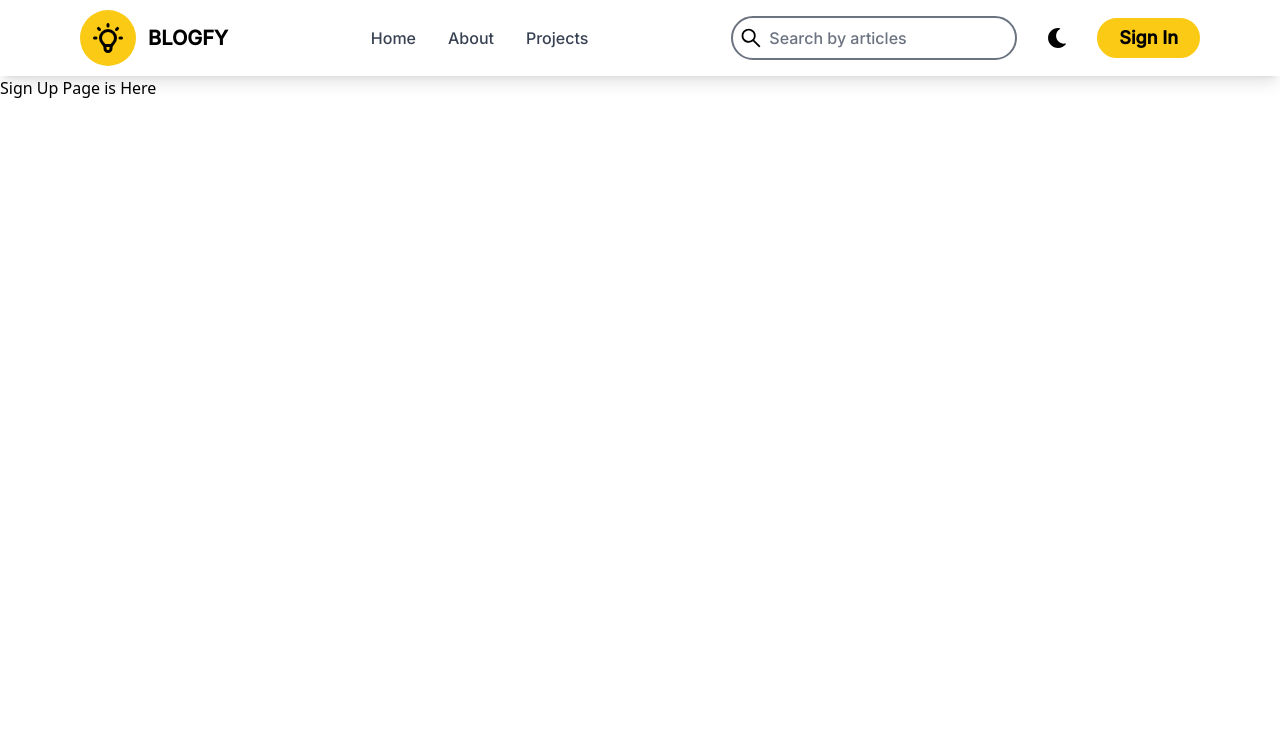
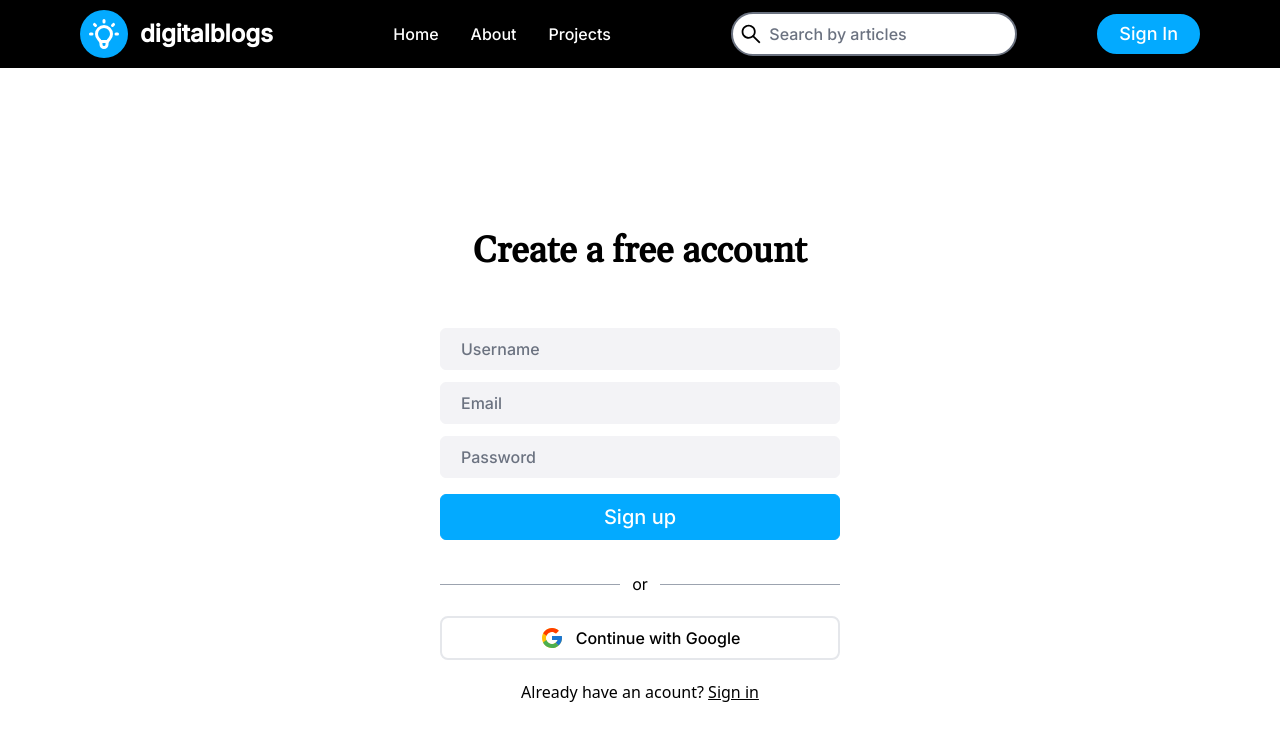
Before and after one commit to a-rayhan/mern-blog, a React (Vite) app in the folder client/: page /sign-up in a window 1280 px wide. Shown: the top 740 px of the page. Built offline with nearby package versions, Linux system fonts and the light colour scheme.

Commit message:
Create userauth pages UI

```diff
--- a/client/src/components/Header.jsx
+++ b/client/src/components/Header.jsx
@@ -8,30 +8,32 @@ import { Link, useLocation } from "react-router-dom";
 export default function Header() {
   const path = useLocation().pathname;
   return (
-    <div className="shadow-lg">
-      <Navbar className="max-w-6xl mx-auto">
-        <Link to='/' className="flex items-center gap-x-3">
-          <div className="w-14 h-14 rounded-full bg-yellow-300 flex items-center justify-center">
-            <HiOutlineLightBulb className="text-4xl" />
+    <div className="bg-black">
+      <Navbar className="max-w-6xl mx-auto bg-black">
+        <Link to="/" className="flex items-center gap-x-3">
+          <div className="w-12 h-12 rounded-full bg-[#03aaff] flex items-center justify-center">
+            <HiOutlineLightBulb className="text-4xl text-white" />
           </div>
-          <h1 className="font-inter text-xl font-semibold hidden md:inline">BLOGFY</h1>
+          <h1 className="text-white font-inter text-2xl font-bold hidden md:inline">
+            digitalblogs
+          </h1>
         </Link>
 
         <Navbar.Collapse className="hidden lg:inline">
-          <Navbar.Link active={path === '/'} as={'div'}>
-            <Link to="/" className="font-inter text-base">
+          <Navbar.Link active={path === "/"} as={"div"}>
+            <Link to="/" className="font-inter text-base text-white">
               Home
             </Link>
           </Navbar.Link>
 
-          <Navbar.Link active={path === '/about'} as={'div'}>
-            <Link to="/about" className="font-inter text-base">
+          <Navbar.Link active={path === "/about"} as={"div"}>
+            <Link to="/about" className="font-inter text-base text-white">
               About
             </Link>
           </Navbar.Link>
 
-          <Navbar.Link active={path === '/projects'} as={'div'}>
-            <Link to="/projects" className="font-inter text-base">
+          <Navbar.Link active={path === "/projects"} as={"div"}>
+            <Link to="/projects" className="font-inter text-base text-white">
               Projects
             </Link>
           </Navbar.Link>
@@ -59,7 +61,7 @@ export default function Header() {
           </div>
 
           <Link to="/sign-in">
-            <button className="font-inter border-2 px-5 py-1 rounded-full border-yellow-300 font-semibold text-lg bg-yellow-300 hover:bg-transparent duration-100">
+            <button className="font-inter border-2 px-5 py-1 rounded-full border-[#03aaff] font-medium text-lg bg-[#03aaff] text-white hover:bg-transparent hover:text-white duration-100">
               Sign In
             </button>
           </Link>
@@ -68,19 +70,19 @@ export default function Header() {
         </div>
 
         <Navbar.Collapse className="md:hidden">
-          <Navbar.Link active={path === '/'} as={'div'}>
+          <Navbar.Link active={path === "/"} as={"div"}>
             <Link to="/" className="font-inter text-base">
               Home
             </Link>
           </Navbar.Link>
 
-          <Navbar.Link active={path === '/about'} as={'div'}>
+          <Navbar.Link active={path === "/about"} as={"div"}>
             <Link to="/about" className="font-inter text-base">
               About
             </Link>
           </Navbar.Link>
 
-          <Navbar.Link active={path === '/projects'} as={'div'}>
+          <Navbar.Link active={path === "/projects"} as={"div"}>
             <Link to="/projects" className="font-inter text-base">
               Projects
             </Link>
--- a/client/src/pages/SignIn.jsx
+++ b/client/src/pages/SignIn.jsx
@@ -1,9 +1,55 @@
-import React from 'react'
+import React from "react";
+import { FcGoogle } from "react-icons/fc";
+import { Link } from "react-router-dom";
 
 export default function SignIn() {
   return (
-    <div>
-      SignIn
+    <div className="flex justify-center items-center h-screen">
+      <div className="w-[80%] max-w-[400px] mx-auto">
+        <h1 className="text-4xl font-semibold text-center font-gelasio mb-14">
+          Sign in to continue
+        </h1>
+
+        <form>
+          <input
+            name="email"
+            type="text"
+            id="email"
+            placeholder="Email"
+            className="w-[100%] rounded-md px-5 bg-[#f3f3f6] border border-[#f3f3f6] focus:bg-transparent font-medium font-inter mb-3"
+          />
+
+          <input
+            name="password"
+            type="password"
+            id="password"
+            placeholder="Password"
+            className="w-[100%] rounded-md px-5 bg-[#f3f3f6] border border-[#f3f3f6] focus:bg-transparent font-medium font-inter mb-4"
+          />
+
+          <button type="submit" className="bg-[#03aaff] w-[100%] rounded-md py-2 border border-[#03aaff] focus:bg-transparent font-medium font-inter text-white text-xl">
+            Sign in
+          </button>
+        </form>
+
+        <div className="flex items-center gap-3 mt-8 mb-5">
+          <div className="w-full bg-gray-400 h-[1px]"></div>
+          <p className="text-center text-base font-inter">or</p>
+          <div className="w-full bg-gray-400 h-[1px]"></div>
+        </div>
+
+        <button className="border-2 w-full font-inter font-medium rounded-lg py-2 flex items-center gap-x-3 justify-center">
+          <FcGoogle className="text-2xl" />
+          Continue with Google
+        </button>
+
+        <p className="text-center mt-5">
+          Have no acount?{" "}
+          <Link to="/sign-up" className="underline font-medium">
+            Sign up
+          </Link>
+        </p>
+      </div>
     </div>
-  )
+  );
 }
--- a/client/src/pages/SignUp.jsx
+++ b/client/src/pages/SignUp.jsx
@@ -1,9 +1,63 @@
-import React from 'react'
+import React from "react";
+import { FcGoogle } from "react-icons/fc";
+import { Link } from "react-router-dom";
 
 export default function SignUp() {
   return (
-    <div>
-      Sign Up Page is Here
+    <div className="flex justify-center items-center h-screen">
+      <div className="w-[80%] max-w-[400px] mx-auto">
+        <h1 className="text-4xl font-semibold text-center font-gelasio mb-14">
+          Create a free account
+        </h1>
+
+        <form>
+          <input
+            name="username"
+            type="text"
+            id="username"
+            placeholder="Username"
+            className="w-[100%] rounded-md px-5 bg-[#f3f3f6] border border-[#f3f3f6] focus:bg-transparent font-medium font-inter mb-3"
+          />
+
+          <input
+            name="email"
+            type="text"
+            id="email"
+            placeholder="Email"
+            className="w-[100%] rounded-md px-5 bg-[#f3f3f6] border border-[#f3f3f6] focus:bg-transparent font-medium font-inter mb-3"
+          />
+
+          <input
+            name="password"
+            type="password"
+            id="password"
+            placeholder="Password"
+            className="w-[100%] rounded-md px-5 bg-[#f3f3f6] border border-[#f3f3f6] focus:bg-transparent font-medium font-inter mb-4"
+          />
+
+          <button type="submit" className="bg-[#03aaff] w-[100%] rounded-md py-2 border border-[#03aaff] focus:bg-transparent font-medium font-inter text-white text-xl">
+            Sign up
+          </button>
+        </form>
+
+        <div className="flex items-center gap-3 mt-8 mb-5">
+          <div className="w-full bg-gray-400 h-[1px]"></div>
+          <p className="text-center text-base font-inter">or</p>
+          <div className="w-full bg-gray-400 h-[1px]"></div>
+        </div>
+
+        <button className="border-2 w-full font-inter font-medium rounded-lg py-2 flex items-center gap-x-3 justify-center">
+          <FcGoogle className="text-2xl" />
+          Continue with Google
+        </button>
+
+        <p className="text-center mt-5">
+          Already have an acount?{" "}
+          <Link to="/sign-in" className="underline font-medium">
+            Sign in
+          </Link>
+        </p>
+      </div>
     </div>
-  )
+  );
 }
```
